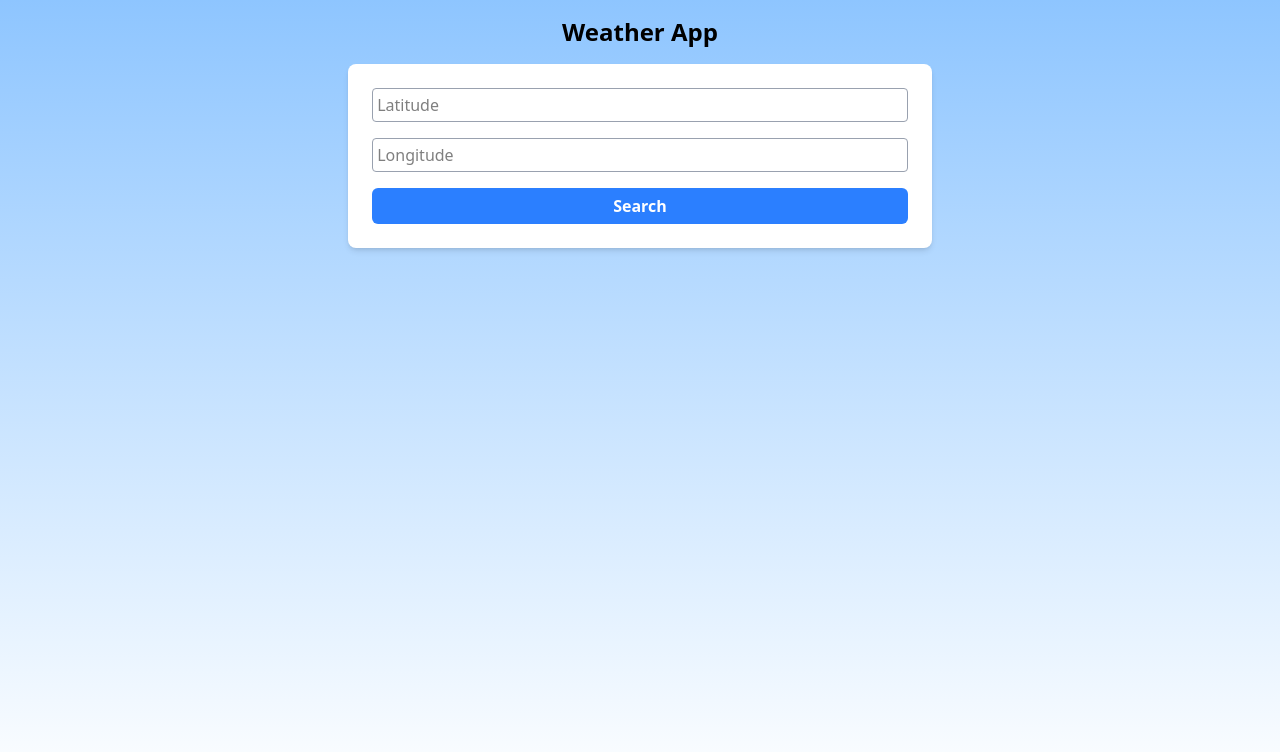
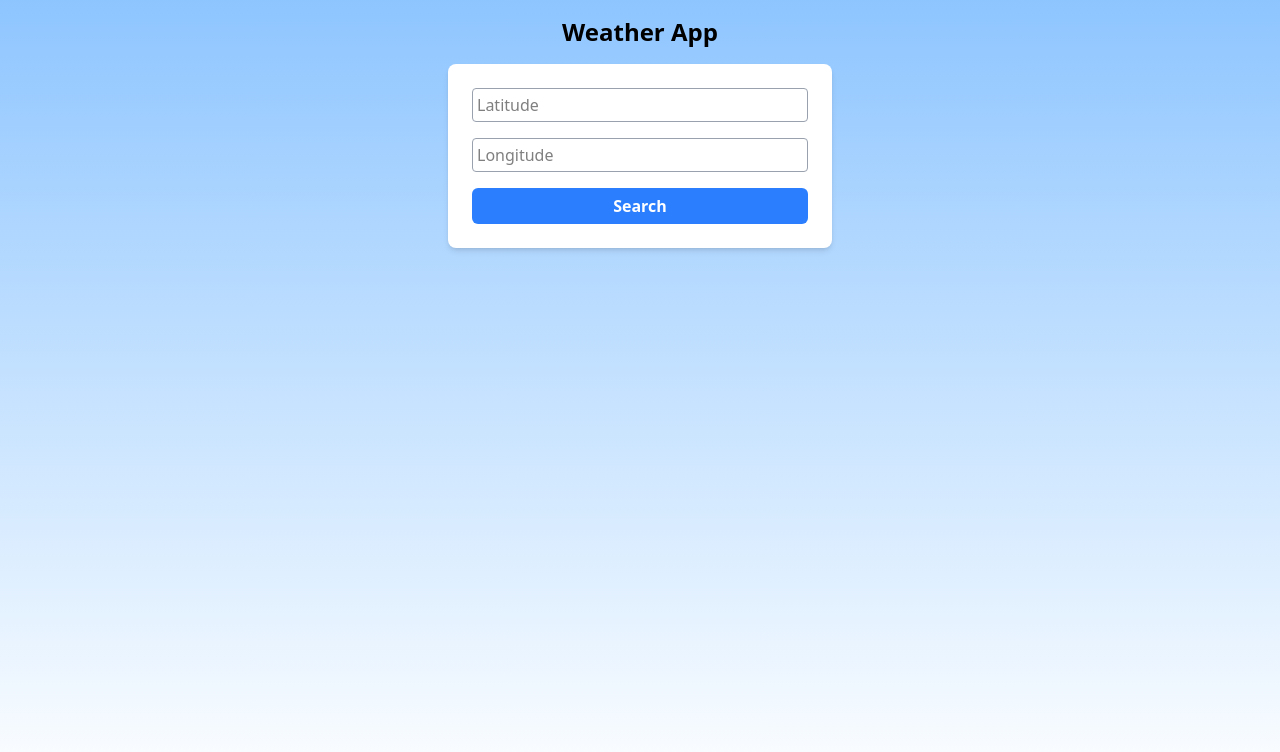
Before and after one commit to DaliborStoyanchov/react, a React (Vite) app in the folder weather-app/: page / in a window 1280 px wide. Shown: the top 752 px of the page. Built offline with nearby package versions, Linux system fonts and the light colour scheme.

Commit message:
feat: latitude, longitude inputs

```diff
--- a/weather-app/src/App.tsx
+++ b/weather-app/src/App.tsx
@@ -1,11 +1,21 @@
 import Form from "./components/Form";
+import { useState } from "react";
 
 const App = () => {
+  const [coordinates, setCoordinates] = useState({
+    latitude: 0,
+    longitude: 0,
+  });
+
+  function handleChange(e: any) {
+    setCoordinates({ ...coordinates, [e.target.name]: Number(e.target.value) });
+  }
+
   return (
     <div className="w-screen h-screen flex flex-col bg-gradient-to-b from-blue-300 to-white">
       <h1 className="font-bold mx-auto my-4 text-2xl">Weather App</h1>
-      <div className="mx-auto p-6 bg-white shadow-md rounded-lg">
-        <Form />
+      <div className="w-sm mx-auto p-6 bg-white shadow-md rounded-lg ">
+        <Form onChange={handleChange} />
       </div>
     </div>
   );
--- a/weather-app/src/components/Form.tsx
+++ b/weather-app/src/components/Form.tsx
@@ -1,13 +1,17 @@
 import Button from "./Button.tsx";
 import Input from "./Input.tsx";
 
+type FormProps = {
+  onChange: (e: any) => void;
+};
+
 const handleLocationSearch = () => {};
 
-const Form = () => {
+const Form = ({ onChange }: FormProps) => {
   return (
     <form onSubmit={handleLocationSearch} className="space-y-4">
-      <Input type="text" placeholder="Latitude" />
-      <Input type="text" placeholder="Longitude" />
+      <Input name="latitude" placeholder="Latitude" onChange={onChange} />
+      <Input name="longitude" placeholder="Longitude" onChange={onChange} />
       <Button text="Search" />
     </form>
   );
--- a/weather-app/src/components/Input.tsx
+++ b/weather-app/src/components/Input.tsx
@@ -1,14 +1,21 @@
 type InputProps = {
-  type: string;
   placeholder: string;
+  name: string;
+  onChange: (e: any) => void;
 };
 
-const Input = ({ type, placeholder }: InputProps) => {
+const Input = ({ placeholder, name, onChange }: InputProps) => {
   return (
     <input
+      name={name}
+      min="-90"
+      max="90"
+      onChange={onChange}
       className="border border-gray-400 w-full p-1 rounded-sm focus:outline-none focus:ring-1 focus:ring-blue-300"
-      type={type}
+      type="number"
+      step="0.01"
       placeholder={placeholder}
+      required
     />
   );
 };
```
